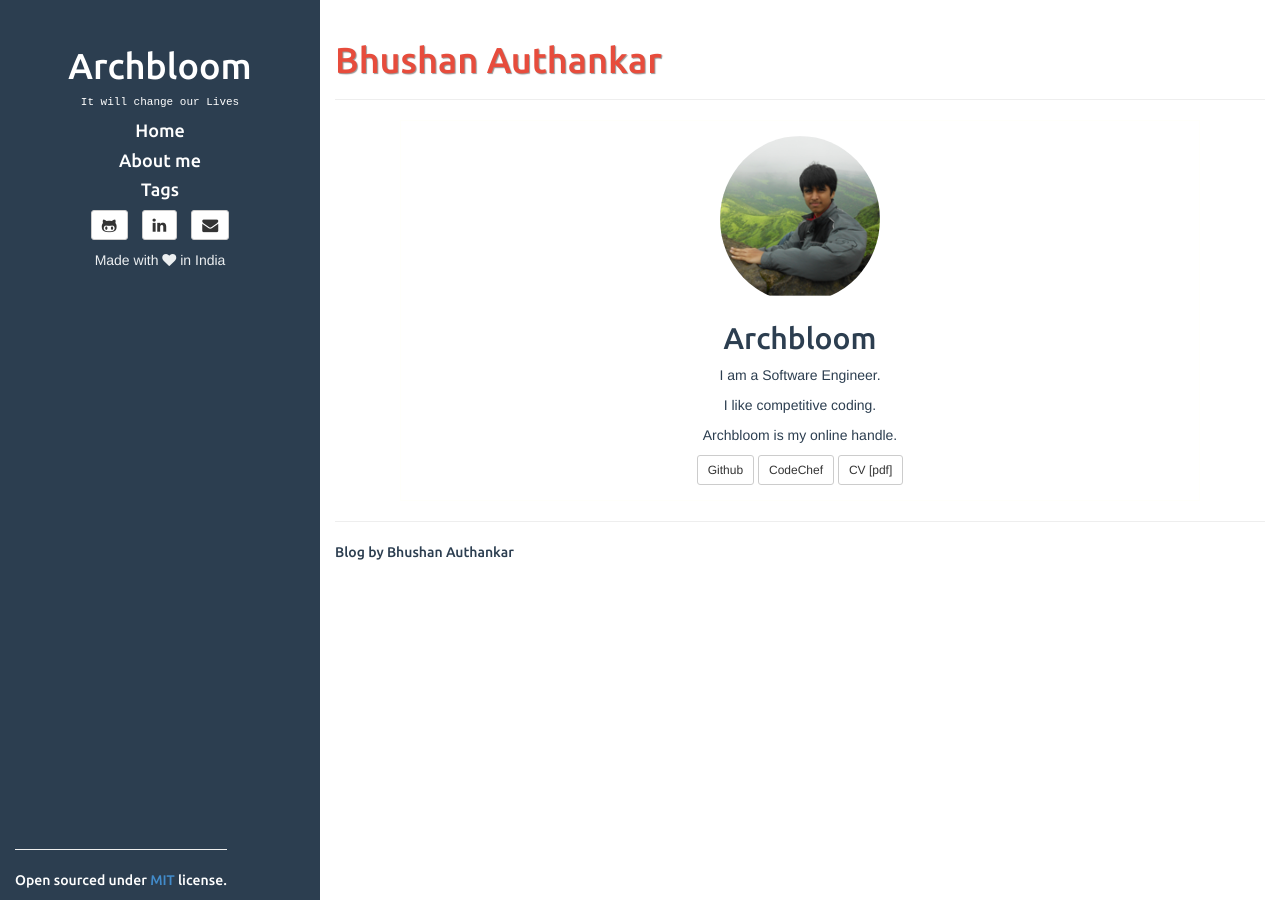
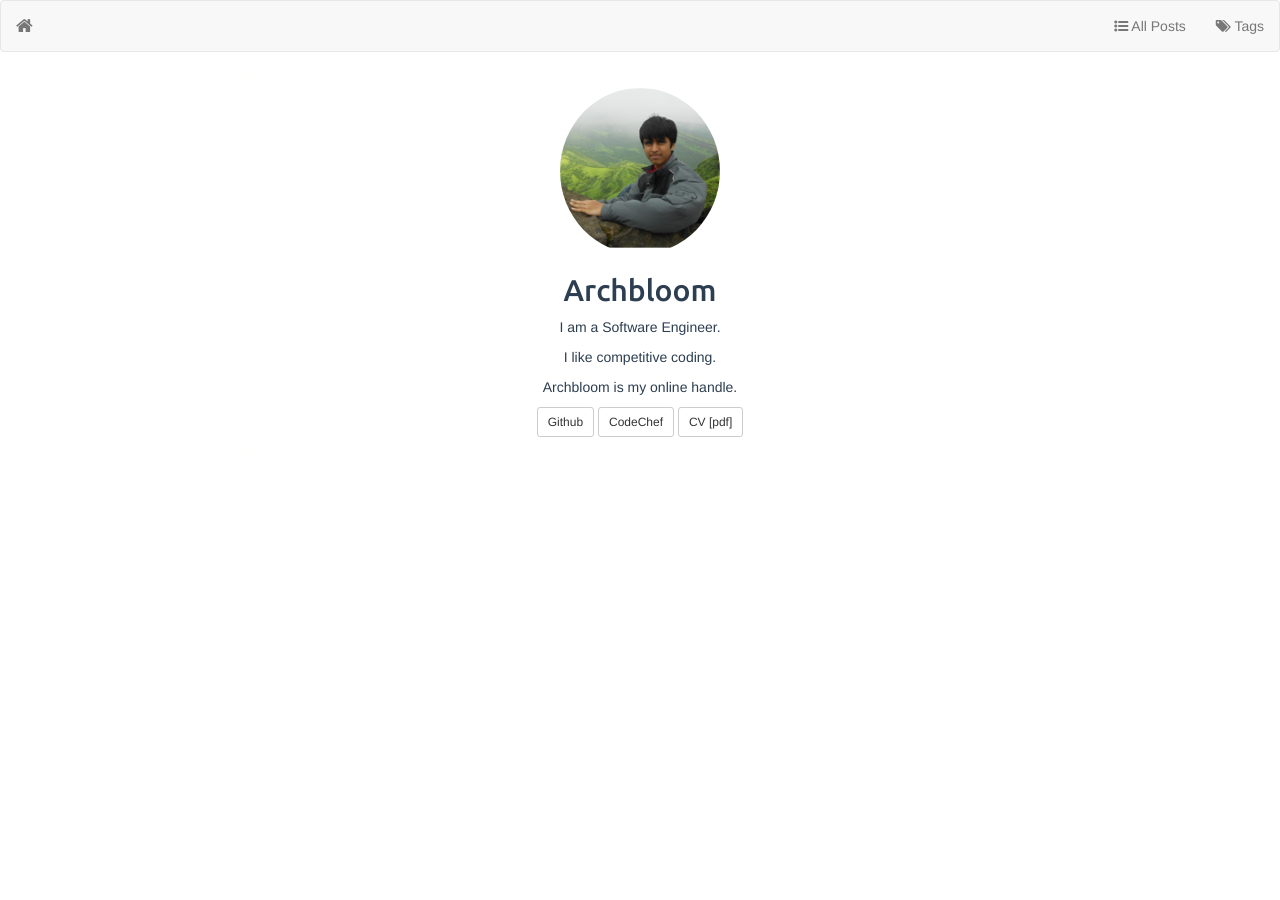
Before and after one commit to archbloom/archbloom.github.io, a Jekyll site: the page built from about.html, in a window 1280 px wide. Built offline with Jekyll 4.4.1, drawn with Linux system fonts in a browser that asks for light colours.

Commit message:
Change index page to about page and add all posts page
Changed index page content to about page. Added all posts page which will list all the posts.
Created social page with links to github, mail, linkedin, twitter.
Removed sidebar and added header.

```diff
--- a/_config.yml
+++ b/_config.yml
@@ -35,5 +35,6 @@ categories_path: categories.html
 tags_path: tags.html
 about_path: about.html
 style_css_path: assets/css/style.css
+all_posts_path: all_posts.html
 
 BASE_PATH:
--- a/_includes/default.html
+++ b/_includes/default.html
@@ -67,42 +67,30 @@
 		<!-- Collect the nav links, forms, and other content for toggling -->
 		<div class="collapse navbar-collapse" id="bs-example-navbar-collapse-1">
 			<ul class="nav navbar-nav">
-				<li class="active"><a href="{{ site.BASE_PATH }}/">Home</a></li>
-				<li><a href="{{ site.BASE_PATH}}/{{ site.categories_path }}">Categories</a></li>
-				<li><a href="{{ site.BASE_PATH}}/{{ site.tags_path }}">Tags</a></li>
-				<li><a href="{{ site.BASE_PATH}}/{{ site.about_path }}"></i>About</a><li>
+				<li class="active"><a href="{{ site.BASE_PATH }}/"><i class="fa fa-home"></i> Home</a></li>
+				<!-- <li><a href="{{ site.BASE_PATH}}/{{ site.categories_path }}"><i class="fa fa-folder"></i> Categories</a></li> -->
+				<li><a href="{{ site.BASE_PATH}}/{{ site.tags_path }}"><i class="fa fa-tags"></i> Tags</a></li>
+				<li><a href="{{ site.BASE_PATH}}/{{ site.all_posts_path }}"><i class="fa fa-list-ul"></i> All posts</a><li>
 			</ul>
 		</div><!-- /.navbar-collapse -->
 	</nav>
 
-	<!-- nav-menu-dropdown >
-	<div class="btn-group hidden-xs" id="nav-menu">
-		<button type="button" class="btn btn-default dropdown-toggle" data-toggle="dropdown">
-			<i class="fa fa-bars"></i>
-		</button>
-		<ul class="dropdown-menu" role="menu">
-			<li><a href="{{ site.BASE_PATH}}/"><i class="fa fa-home"></i>Home</a></li>
-			<li><a href="{{ site.BASE_PATH}}/{{ site.categories_path }}"><i class="fa fa-folder"></i>Categories</a></li>
-			<li><a href="{{ site.BASE_PATH}}/{{ site.tags_path }}"><i class="fa fa-tags"></i>Tags</a></li>
+	<!-- header home all posts tags  -->
+	<nav class="navbar navbar-default hidden-xs" role="navigation">
+		<div class="navbar-header">
+			<a class="navbar-brand"href="{{ site.BASE_PATH}}/"><i class="fa fa-home"></i></a>
+		</div>
+		<ul class="nav navbar-nav navbar-right">
+			<!-- <li><a href="{{ site.BASE_PATH}}/{{ site.categories_path }}"><i class="fa fa-folder"></i>Categories</a></li> -->
+			<li><a href="{{ site.BASE_PATH}}/{{ site.all_posts_path }}"><i class="fa fa-list-ul"></i> All Posts</a><li>
+			<li><a href="{{ site.BASE_PATH}}/{{ site.tags_path }}"><i class="fa fa-tags"></i> Tags</a></li>
 			<li class="divider"></li>
-			<li><a href="#"><i class="fa fa-chevron-up"></i>Top of Page</a></li>
-			<li><a href="{{ site.BASE_PATH}}/{{ site.about_path }}"><i class="fa fa-user"></i>About</a><li>
+			<!-- <li><a href="#"><i class="fa fa-chevron-up"></i>Top of Page</a></li> -->
 		</ul>
-	</div-->
+	</nav>
 
-	<div class="col-sm-3 sidebar hidden-xs">
-		{% include sidebar.html %}
-	</div>
-
-	<div class="col-sm-9 col-sm-offset-3">
+	<div class="col-sm-12">
 		{{ content }}
-
-		<footer1>
-			<hr/>
-			<p>
-				Blog by Bhushan Authankar  <br>
-			</p>
-		</footer1>
 	</div>
 
 	<script type="text/javascript" src="{{ site.BASE_PATH }}/assets/resources/jquery/jquery.min.js"></script>
--- a/_includes/page.html
+++ b/_includes/page.html
@@ -1,5 +1,6 @@
-<div class="page-header">
-  <h1>{{ page.title }} {% if page.tagline %} <small>{{ page.tagline }}</small>{% endif %}</h1>
-</div>
-
+{% if !page.index.present? %}
+  <div class="page-header">
+    <h1>{{ page.title }} {% if page.tagline %} <small>{{ page.tagline }}</small>{% endif %}</h1>
+  </div>
+{% endif %}
 {{ content }}
--- a/assets/css/style.css
+++ b/assets/css/style.css
@@ -202,10 +202,20 @@ ul.dropdown-menu>li>a>i.fa {
 	border:1px solid #fffffb;
 	padding:15px;
 }
+
 .info {
     float: left;
     margin: 5px;
     padding: 15px;
     width: 300px;
     height: 300px;
+
 }
+.social {
+  padding-top: 12px;
+  word-spacing: 25px;
+}
+
+.social h4 > a {
+  color: #E74C3C;
+}
```
Also changed, not shown: _includes/social.html (added, +20 -0 lines), all_posts.html (+36 -3 lines), index.html (+11 -68 lines).
